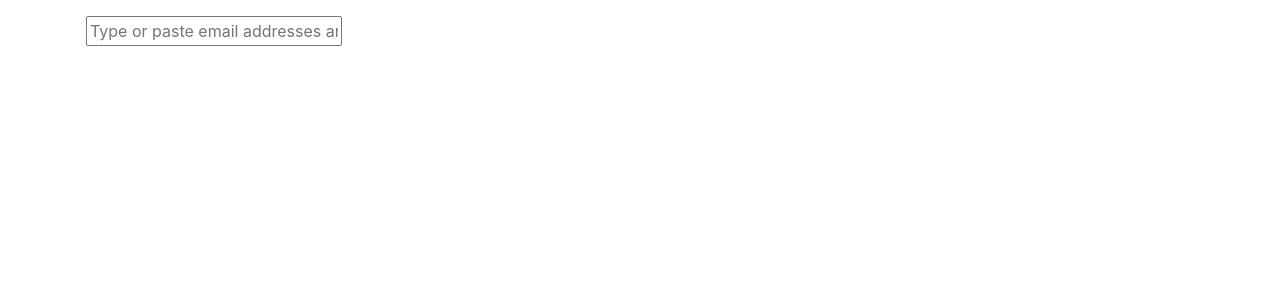
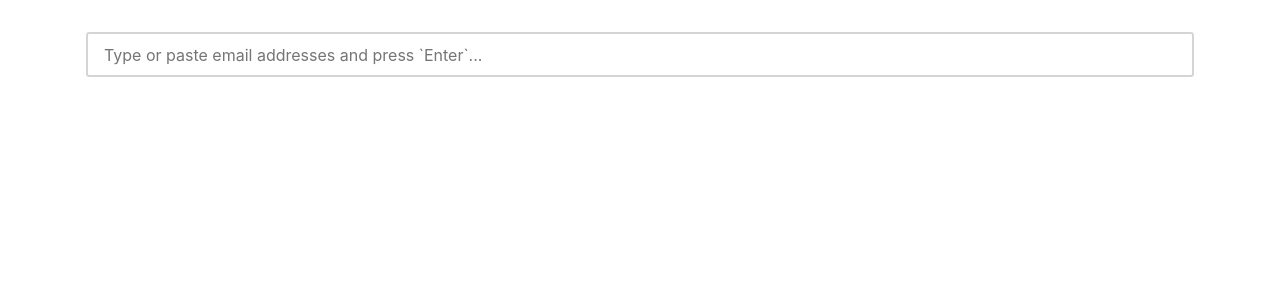
Before and after one commit to syoon123/etemplate, a React (Create React App) app in the folder app/: page / in a window 1280 px wide. Shown: the top 300 px of the page. Built offline with nearby package versions, Linux system fonts and the light colour scheme.

Commit message:
css for recipient component

```diff
--- a/app/src/App.css
+++ b/app/src/App.css
@@ -1,38 +1,64 @@
-.App {
-  /*text-align: center;*/
+.wrapper {
+  background-color: white;
+  width: 400px;
+  padding: 2rem;
+  box-shadow: 0 1.5rem 1rem -1rem rgba(0, 0, 0, 0.1);
+  border-radius: 0.3rem;
 }
 
-.App-logo {
-  height: 40vmin;
-  pointer-events: none;
+.input {
+  width: 100%;
+  height: 45px;
+  padding: 0 1rem;
+  margin-top: 1rem;
+  box-sizing: border-box;
+  font: inherit;
+  border-radius: 0.2rem;
+  border: 2px solid #d4d5d6;
+  color: #565656;
+  -webkit-appearance: none;
 }
 
-@media (prefers-reduced-motion: no-preference) {
-  .App-logo {
-    animation: App-logo-spin infinite 20s linear;
-  }
+.input:focus {
+  border-color: cornflowerblue;
+  outline: none;
 }
 
-.App-header {
-  background-color: #282c34;
-  min-height: 100vh;
+.input.has-error {
+  border-color: tomato;
+}
+
+.error {
+  margin: 0;
+  font-size: 90%;
+  color: tomato;
+}
+
+.tag-item {
+  background-color: #d4d5d6;
+  display: inline-block;
+  font-size: 14px;
+  border-radius: 30px;
+  height: 30px;
+  padding: 0 4px 0 1rem;
+  display: inline-flex;
+  align-items: center;
+  margin: 0 0.3rem 0.3rem 0;
+}
+
+.tag-item > .button {
+  background-color: white;
+  width: 22px;
+  height: 22px;
+  border-radius: 50%;
+  border: none;
+  cursor: pointer;
+  font: inherit;
+  margin-left: 10px;
+  font-weight: bold;
+  padding: 0;
+  line-height: 1;
   display: flex;
-  flex-direction: column;
   align-items: center;
   justify-content: center;
-  font-size: calc(10px + 2vmin);
-  color: white;
 }
-
-.App-link {
-  color: #61dafb;
-}
-
-@keyframes App-logo-spin {
-  from {
-    transform: rotate(0deg);
-  }
-  to {
-    transform: rotate(360deg);
-  }
-}
```
